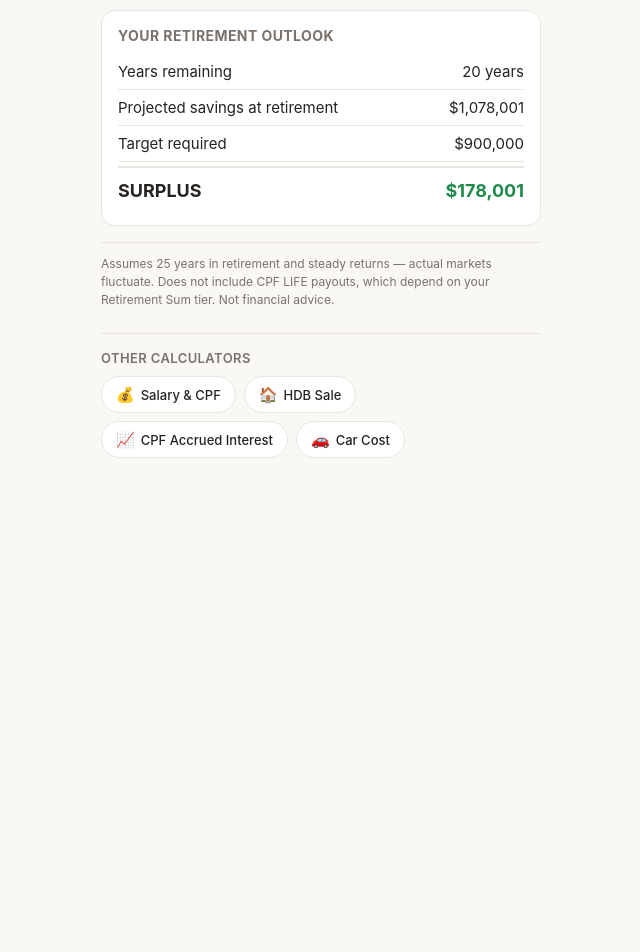
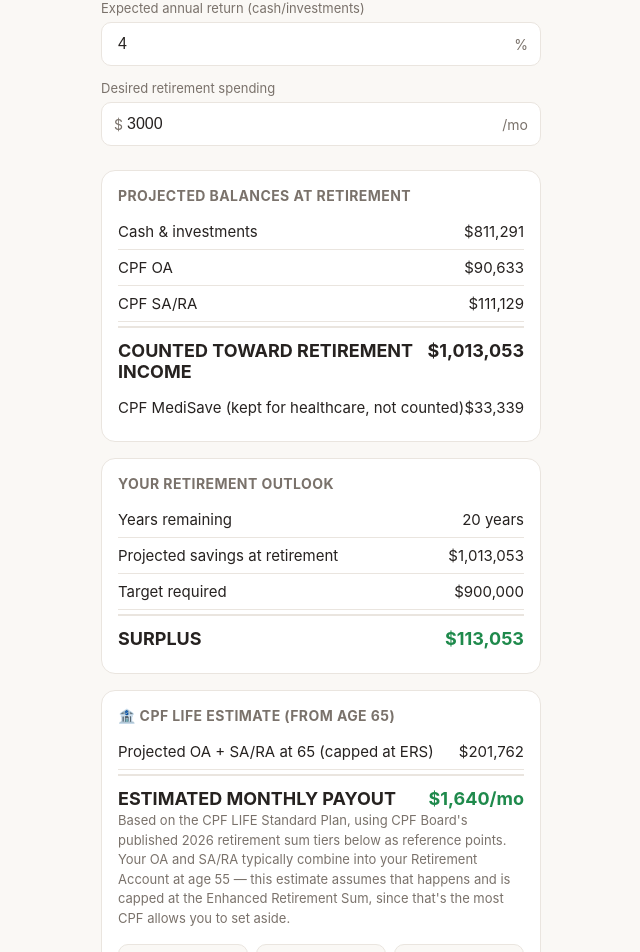
Before and after one commit to macmelvin/SG-Money-CPF-HDB-Calculator, a React (Vite) app: page /retirement-calculator in a window 1280 px wide. Shown: the part 796-1748 px from the top of the page, without its empty margins (319-959 px from the left). Before the commit the page ends 1302 px from the top, so only its background shows below. Built offline with nearby package versions, Linux system fonts and the light colour scheme.

Commit message:
Retirement: break CPF into OA/MA/SA-RA, add CPF LIFE payout estimate

```diff
--- a/src/App.css
+++ b/src/App.css
@@ -255,6 +255,35 @@
   line-height: 1.5;
   margin: -6px 0 16px;
 }
+
+.cpf-life-tiers {
+  display: flex;
+  gap: 8px;
+  margin-top: 4px;
+}
+.cpf-life-tier {
+  flex: 1;
+  display: flex;
+  flex-direction: column;
+  align-items: center;
+  gap: 2px;
+  background: var(--bg);
+  border: 1px solid var(--border);
+  border-radius: 10px;
+  padding: 10px 6px;
+  text-align: center;
+}
+.cpf-life-tier-name {
+  font-size: 11px;
+  font-weight: 700;
+  letter-spacing: 0.04em;
+  color: var(--text-muted);
+}
+.cpf-life-tier-payout {
+  font-size: 12px;
+  font-weight: 600;
+  color: var(--positive);
+}
 .disclaimer {
   font-size: 12px;
   color: var(--text-muted);
--- a/src/calculators/RetirementCalculator.tsx
+++ b/src/calculators/RetirementCalculator.tsx
@@ -1,6 +1,6 @@
 import { useMemo, useState } from "react";
 import { CalcShell, Disclaimer, NumberField, ResultCard, ResultRow } from "../components/CalcShell";
-import { calculateRetirement, formatSgd } from "../lib/cpf";
+import { CPF_LIFE_STANDARD_PAYOUT_2026, CPF_RETIREMENT_SUMS_2026, calculateRetirement, formatSgd } from "../lib/cpf";
 import { usePageMeta } from "../lib/usePageMeta";
 import { clearCalculatorData, loadCalculatorData, saveCalculatorData } from "../lib/storage";
 import { downloadCalculatorPdf } from "../lib/pdf";
@@ -9,7 +9,9 @@ const DEFAULTS = {
   currentAge: 45,
   retirementAge: 65,
   currentSavings: 200000,
-  currentCpfRetirement: 120000,
+  currentOA: 55000,
+  currentSaRa: 50000,
+  currentMA: 15000,
   monthlyInvestment: 1000,
   expectedReturnPct: 4,
   desiredMonthlySpend: 3000,
@@ -20,15 +22,17 @@ const STORAGE_KEY = "retirement-calculator";
 export default function RetirementCalculator() {
   usePageMeta(
     "Singapore Retirement Calculator",
-    "Free retirement calculator for Singapore. See if your savings, CPF and monthly investments are on track to meet your target retirement income, and what to change if they're not."
+    "Free retirement calculator for Singapore. See if your savings, CPF (OA/MA/SA-RA) and monthly investments are on track to meet your target retirement income, plus an estimated CPF LIFE monthly payout."
   );
   const saved = loadCalculatorData<typeof DEFAULTS>(STORAGE_KEY);
-  const initial = saved?.data ?? DEFAULTS;
+  const initial = { ...DEFAULTS, ...(saved?.data ?? {}) };
 
   const [currentAge, setCurrentAge] = useState(initial.currentAge);
   const [retirementAge, setRetirementAge] = useState(initial.retirementAge);
   const [currentSavings, setCurrentSavings] = useState(initial.currentSavings);
-  const [currentCpfRetirement, setCurrentCpfRetirement] = useState(initial.currentCpfRetirement);
+  const [currentOA, setCurrentOA] = useState(initial.currentOA);
+  const [currentSaRa, setCurrentSaRa] = useState(initial.currentSaRa);
+  const [currentMA, setCurrentMA] = useState(initial.currentMA);
   const [monthlyInvestment, setMonthlyInvestment] = useState(initial.monthlyInvestment);
   const [expectedReturnPct, setExpectedReturnPct] = useState(initial.expectedReturnPct);
   const [desiredMonthlySpend, setDesiredMonthlySpend] = useState(initial.desiredMonthlySpend);
@@ -40,19 +44,33 @@ export default function RetirementCalculator() {
         currentAge,
         retirementAge,
         currentSavings,
-        currentCpfRetirement,
+        currentOA,
+        currentSaRa,
+        currentMA,
         monthlyInvestment,
         expectedReturnPct,
         desiredMonthlySpend,
       }),
-    [currentAge, retirementAge, currentSavings, currentCpfRetirement, monthlyInvestment, expectedReturnPct, desiredMonthlySpend]
+    [
+      currentAge,
+      retirementAge,
+      currentSavings,
+      currentOA,
+      currentSaRa,
+      currentMA,
+      monthlyInvestment,
+      expectedReturnPct,
+      desiredMonthlySpend,
+    ]
   );
 
   const clearInputs = () => {
     setCurrentAge(DEFAULTS.currentAge);
     setRetirementAge(DEFAULTS.retirementAge);
     setCurrentSavings(DEFAULTS.currentSavings);
-    setCurrentCpfRetirement(DEFAULTS.currentCpfRetirement);
+    setCurrentOA(DEFAULTS.currentOA);
+    setCurrentSaRa(DEFAULTS.currentSaRa);
+    setCurrentMA(DEFAULTS.currentMA);
     setMonthlyInvestment(DEFAULTS.monthlyInvestment);
     setExpectedReturnPct(DEFAULTS.expectedReturnPct);
     setDesiredMonthlySpend(DEFAULTS.desiredMonthlySpend);
@@ -65,7 +83,9 @@ export default function RetirementCalculator() {
       currentAge,
       retirementAge,
       currentSavings,
-      currentCpfRetirement,
+      currentOA,
+      currentSaRa,
+      currentMA,
       monthlyInvestment,
       expectedReturnPct,
       desiredMonthlySpend,
@@ -80,14 +100,20 @@ export default function RetirementCalculator() {
         { label: "Current age", value: String(currentAge) },
         { label: "Target retirement age", value: String(retirementAge) },
         { label: "Current savings (cash/investments)", value: formatSgd(currentSavings) },
-        { label: "Current CPF retirement savings", value: formatSgd(currentCpfRetirement) },
+        { label: "Current CPF Ordinary Account (OA)", value: formatSgd(currentOA) },
+        { label: "Current CPF Special/Retirement Account (SA/RA)", value: formatSgd(currentSaRa) },
+        { label: "Current CPF MediSave (MA)", value: formatSgd(currentMA) },
         { label: "Monthly investment", value: formatSgd(monthlyInvestment) },
-        { label: "Expected annual return", value: `${expectedReturnPct}%` },
+        { label: "Expected annual return (cash/investments)", value: `${expectedReturnPct}%` },
         { label: "Desired retirement spending", value: `${formatSgd(desiredMonthlySpend)}/mo` },
       ],
       results: [
         { label: "Years remaining", value: `${result.yearsToRetirement} years` },
-        { label: "Projected savings at retirement", value: formatSgd(result.projectedSavings) },
+        { label: "Projected cash & investments", value: formatSgd(result.projectedCash) },
+        { label: "Projected CPF OA", value: formatSgd(result.projectedOA) },
+        { label: "Projected CPF SA/RA", value: formatSgd(result.projectedSaRa) },
+        { label: "Projected CPF MediSave (not counted, healthcare only)", value: formatSgd(result.projectedMA) },
+        { label: "Total counted toward retirement income", value: formatSgd(result.projectedSavings) },
         { label: "Target required", value: formatSgd(result.targetRequired) },
         {
           label: result.onTrack ? "Surplus" : "Shortfall",
@@ -96,9 +122,11 @@ export default function RetirementCalculator() {
         ...(!result.onTrack
           ? [{ label: "Increase monthly savings to", value: formatSgd(result.suggestedMonthlySavings) }]
           : []),
+        { label: "Projected OA + SA/RA at retirement (capped at ERS)", value: formatSgd(result.cpfLife.retirementAccountBalance) },
+        { label: "Estimated CPF LIFE Standard Plan payout (from 65)", value: `${formatSgd(result.cpfLife.estimatedMonthlyPayout)}/mo` },
       ],
       disclaimer:
-        "Assumes 25 years in retirement and steady returns — actual markets fluctuate. Does not include CPF LIFE payouts, which depend on your Retirement Sum tier. Not financial advice.",
+        "Assumes 25 years in retirement and steady investment returns — actual markets fluctuate. CPF OA/SA/MediSave balances are projected at CPF's floor interest rates (OA 2.5%, SA/MA/RA 4%) with no further CPF contributions modelled. CPF LIFE payout is an indicative Standard Plan estimate for the 2026 cohort, interpolated between CPF Board's published BRS/FRS/ERS figures — actual payouts depend on your plan choice, gender, cohort and prevailing rates. Not financial advice.",
     });
   };
 
@@ -115,11 +143,21 @@ export default function RetirementCalculator() {
         <NumberField label="Current age" value={currentAge} onChange={setCurrentAge} />
         <NumberField label="Target retirement age" value={retirementAge} onChange={setRetirementAge} />
         <NumberField label="Current savings (cash/investments)" value={currentSavings} onChange={setCurrentSavings} prefix="$" step={1000} />
-        <NumberField label="Current CPF retirement savings" value={currentCpfRetirement} onChange={setCurrentCpfRetirement} prefix="$" step={1000} />
+        <NumberField label="CPF Ordinary Account (OA)" value={currentOA} onChange={setCurrentOA} prefix="$" step={1000} />
+        <NumberField label="CPF Special / Retirement Account (SA/RA)" value={currentSaRa} onChange={setCurrentSaRa} prefix="$" step={1000} />
+        <NumberField label="CPF MediSave (MA)" value={currentMA} onChange={setCurrentMA} prefix="$" step={1000} />
         <NumberField label="Monthly investment" value={monthlyInvestment} onChange={setMonthlyInvestment} prefix="$" step={100} />
-        <NumberField label="Expected annual return" value={expectedReturnPct} onChange={setExpectedReturnPct} suffix="%" step={0.5} />
+        <NumberField label="Expected annual return (cash/investments)" value={expectedReturnPct} onChange={setExpectedReturnPct} suffix="%" step={0.5} />
         <NumberField label="Desired retirement spending" value={desiredMonthlySpend} onChange={setDesiredMonthlySpend} prefix="$" suffix="/mo" step={100} />
       </div>
+
+      <ResultCard title="Projected Balances at Retirement">
+        <ResultRow label="Cash & investments" value={formatSgd(result.projectedCash)} />
+        <ResultRow label="CPF OA" value={formatSgd(result.projectedOA)} />
+        <ResultRow label="CPF SA/RA" value={formatSgd(result.projectedSaRa)} />
+        <ResultRow label="COUNTED TOWARD RETIREMENT INCOME" value={formatSgd(result.projectedSavings)} emphasis />
+        <ResultRow label="CPF MediSave (kept for healthcare, not counted)" value={formatSgd(result.projectedMA)} />
+      </ResultCard>
 
       <ResultCard title="Your Retirement Outlook">
         <ResultRow label="Years remaining" value={`${result.yearsToRetirement} years`} />
@@ -139,9 +177,50 @@ export default function RetirementCalculator() {
         </ResultCard>
       )}
 
+      <ResultCard title="🏦 CPF LIFE Estimate (from age 65)">
+        <ResultRow
+          label="Projected OA + SA/RA at 65 (capped at ERS)"
+          value={formatSgd(result.cpfLife.retirementAccountBalance)}
+        />
+        <ResultRow
+          label="ESTIMATED MONTHLY PAYOUT"
+          value={`${formatSgd(result.cpfLife.estimatedMonthlyPayout)}/mo`}
+          emphasis
+          positive
+        />
+        <p className="explainer">
+          Based on the CPF LIFE Standard Plan, using CPF Board's published 2026 retirement sum tiers below as
+          reference points. Your OA and SA/RA typically combine into your Retirement Account at age 55 — this
+          estimate assumes that happens and is capped at the Enhanced Retirement Sum, since that's the most CPF
+          allows you to set aside.
+        </p>
+        <div className="cpf-life-tiers">
+          <div className="cpf-life-tier">
+            <span className="cpf-life-tier-name">BRS</span>
+            <span>{formatSgd(CPF_RETIREMENT_SUMS_2026.brs)}</span>
+            <span className="cpf-life-tier-payout">~{formatSgd(CPF_LIFE_STANDARD_PAYOUT_2026.brs)}/mo</span>
+          </div>
+          <div className="cpf-life-tier">
+            <span className="cpf-life-tier-name">FRS</span>
+            <span>{formatSgd(CPF_RETIREMENT_SUMS_2026.frs)}</span>
+            <span className="cpf-life-tier-payout">~{formatSgd(CPF_LIFE_STANDARD_PAYOUT_2026.frs)}/mo</span>
+          </div>
+          <div className="cpf-life-tier">
+            <span className="cpf-life-tier-name">ERS</span>
+            <span>{formatSgd(CPF_RETIREMENT_SUMS_2026.ers)}</span>
+            <span className="cpf-life-tier-payout">~{formatSgd(CPF_LIFE_STANDARD_PAYOUT_2026.ers)}/mo</span>
+          </div>
+        </div>
+      </ResultCard>
+
       <Disclaimer>
-        Assumes 25 years in retirement and steady returns — actual markets fluctuate. Does not include CPF LIFE
-        payouts, which depend on your Retirement Sum tier. Not financial advice.
+        Assumes 25 years in retirement and steady investment returns — actual markets fluctuate. CPF OA/SA/MediSave
+        balances are projected at CPF's floor interest rates (OA 2.5%, SA/MA/RA 4%) with no further CPF
+        contributions modelled between now and retirement. The CPF LIFE payout is an indicative Standard Plan
+        estimate for the 2026 cohort, interpolated between CPF Board's published BRS/FRS/ERS figures — actual
+        payouts depend on your plan choice (Standard/Basic/Escalating), gender, cohort and prevailing interest
+        rates. For a personalised figure, use the official CPF LIFE Estimator on the CPF Board website. Not
+        financial advice.
       </Disclaimer>
     </CalcShell>
   );
--- a/src/lib/cpf.ts
+++ b/src/lib/cpf.ts
@@ -148,24 +148,90 @@ export function calculateAccruedInterest(input: AccruedInterestInput): AccruedIn
   };
 }
 
+// CPF Ordinary Account floor interest rate. Special/MediSave/Retirement Accounts
+// (SMRA) earn a higher floor rate. Actual accounts can earn more via extra interest
+// on the first tranches of savings — ignored here for simplicity, same approach as
+// the accrued-interest calculator.
+export const CPF_OA_RATE = 0.025;
+export const CPF_SMRA_RATE = 0.04;
+
+// Basic / Full / Enhanced Retirement Sum figures for members turning 55 in 2026,
+// and the indicative CPF LIFE Standard Plan monthly payout (from age 65) CPF Board
+// publishes for each tier. Sourced from CPF Board planning guidance for the 2026
+// cohort — these change most years, so treat as illustrative, not exact.
+export const CPF_RETIREMENT_SUMS_2026 = {
+  brs: 110200,
+  frs: 220400,
+  ers: 440800,
+};
+
+export const CPF_LIFE_STANDARD_PAYOUT_2026 = {
+  brs: 950,
+  frs: 1780,
+  ers: 3440,
+};
+
+export interface CpfLifeEstimate {
+  retirementAccountBalance: number; // capped at ERS, since RA can't be topped up beyond it
+  estimatedMonthlyPayout: number;
+  nearestTier: "Below BRS" | "BRS" | "Between BRS and FRS" | "FRS" | "Between FRS and ERS" | "ERS or above";
+}
+
+// Piecewise-linear interpolation between the published BRS/FRS/ERS payout anchor
+// points. CPF Board doesn't publish a continuous formula, but payouts scale close
+// to linearly with the Retirement Account balance within each band.
+export function estimateCpfLifePayout(raBalance: number): CpfLifeEstimate {
+  const { brs, frs, ers } = CPF_RETIREMENT_SUMS_2026;
+  const { brs: brsP, frs: frsP, ers: ersP } = CPF_LIFE_STANDARD_PAYOUT_2026;
+  const capped = Math.max(0, Math.min(raBalance, ers));
+
+  let payout: number;
+  let nearestTier: CpfLifeEstimate["nearestTier"];
+  if (capped <= brs) {
+    payout = brs === 0 ? 0 : (capped / brs) * brsP;
+    nearestTier = capped === brs ? "BRS" : "Below BRS";
+  } else if (capped <= frs) {
+    const t = (capped - brs) / (frs - brs);
+    payout = brsP + t * (frsP - brsP);
+    nearestTier = capped === frs ? "FRS" : "Between BRS and FRS";
+  } else {
+    const t = (capped - frs) / (ers - frs);
+    payout = frsP + t * (ersP - frsP);
+    nearestTier = capped === ers ? "ERS or above" : "Between FRS and ERS";
+  }
+
+  return {
+    retirementAccountBalance: Math.round(capped),
+    estimatedMonthlyPayout: Math.round(payout),
+    nearestTier,
+  };
+}
+
 export interface RetirementInput {
   currentAge: number;
   retirementAge: number;
   currentSavings: number;
-  currentCpfRetirement: number;
+  currentOA: number;
+  currentSaRa: number; // Special Account (pre-55) / Retirement Account (55+)
+  currentMA: number; // MediSave — reserved for healthcare, not counted toward retirement income
   monthlyInvestment: number;
-  expectedReturnPct: number; // annual, e.g. 4 for 4%
+  expectedReturnPct: number; // annual, e.g. 4 for 4% — applies to cash/investments only
   desiredMonthlySpend: number;
   yearsInRetirement?: number; // default 25
 }
 
 export interface RetirementResult {
   yearsToRetirement: number;
-  projectedSavings: number;
+  projectedCash: number;
+  projectedOA: number;
+  projectedSaRa: number;
+  projectedMA: number;
+  projectedSavings: number; // cash + OA + SA/RA — the pot counted toward retirement income
   targetRequired: number;
   shortfall: number; // positive = shortfall, negative = surplus
   onTrack: boolean;
   suggestedMonthlySavings: number;
+  cpfLife: CpfLifeEstimate;
 }
 
 export function calculateRetirement(input: RetirementInput): RetirementResult {
@@ -173,7 +239,9 @@ export function calculateRetirement(input: RetirementInput): RetirementResult {
     currentAge,
     retirementAge,
     currentSavings,
-    currentCpfRetirement,
+    currentOA,
+    currentSaRa,
+    currentMA,
     monthlyInvestment,
     expectedReturnPct,
     desiredMonthlySpend,
@@ -181,30 +249,59 @@ export function calculateRetirement(input: RetirementInput): RetirementResult {
   } = input;
 
   const yearsToRetirement = Math.max(0, retirementAge - currentAge);
-  const r = expectedReturnPct / 100 / 12;
   const n = yearsToRetirement * 12;
-  const startingPot = currentSavings + currentCpfRetirement;
 
-  // Future value of current savings + monthly contributions (ordinary annuity).
-  const fvLumpSum = startingPot * Math.pow(1 + r, n);
-  const fvContributions = r === 0 ? monthlyInvestment * n : monthlyInvestment * ((Math.pow(1 + r, n) - 1) / r);
-  const projectedSavings = Math.round(fvLumpSum + fvContributions);
+  const rInvest = expectedReturnPct / 100 / 12;
+  const rOA = CPF_OA_RATE / 12;
+  const rSmra = CPF_SMRA_RATE / 12;
+
+  // Future value of cash/investments: current lump sum + monthly contributions (ordinary annuity),
+  // growing at the user's own expected return.
+  const fvLumpSumCash = currentSavings * Math.pow(1 + rInvest, n);
+  const fvContributions =
+    rInvest === 0 ? monthlyInvestment * n : monthlyInvestment * ((Math.pow(1 + rInvest, n) - 1) / rInvest);
+  const projectedCash = Math.round(fvLumpSumCash + fvContributions);
+
+  // CPF balances grow at their own fixed floor rates, not the user's investment assumption.
+  // This does not model further CPF contributions between now and retirement.
+  const projectedOA = Math.round(currentOA * Math.pow(1 + rOA, n));
+  const projectedSaRa = Math.round(currentSaRa * Math.pow(1 + rSmra, n));
+  const projectedMA = Math.round(currentMA * Math.pow(1 + rSmra, n));
+
+  const projectedSavings = projectedCash + projectedOA + projectedSaRa;
 
   const targetRequired = Math.round(desiredMonthlySpend * 12 * yearsInRetirement);
   const shortfall = targetRequired - projectedSavings;
   const onTrack = shortfall <= 0;
 
-  // Solve for the monthly contribution needed to close the gap (holding lump sum fixed).
+  // Solve for the monthly contribution needed to close the gap (holding CPF and the cash lump sum fixed —
+  // CPF balances aren't something a user can top up from this calculator).
   let suggestedMonthlySavings = monthlyInvestment;
   if (!onTrack && n > 0) {
-    const neededContribFv = targetRequired - fvLumpSum;
+    const neededContribFv = targetRequired - fvLumpSumCash - projectedOA - projectedSaRa;
     suggestedMonthlySavings = Math.round(
-      r === 0 ? neededContribFv / n : neededContribFv / ((Math.pow(1 + r, n) - 1) / r)
+      rInvest === 0 ? neededContribFv / n : neededContribFv / ((Math.pow(1 + rInvest, n) - 1) / rInvest)
     );
     if (suggestedMonthlySavings < monthlyInvestment) suggestedMonthlySavings = monthlyInvestment;
   }
 
-  return { yearsToRetirement, projectedSavings, targetRequired, shortfall, onTrack, suggestedMonthlySavings };
+  // CPF LIFE payout estimate uses projected OA + SA/RA (capped at the Enhanced Retirement Sum,
+  // since that's the most one can set aside in the Retirement Account at 55).
+  const cpfLife = estimateCpfLifePayout(projectedOA + projectedSaRa);
+
+  return {
+    yearsToRetirement,
+    projectedCash,
+    projectedOA,
+    projectedSaRa,
+    projectedMA,
+    projectedSavings,
+    targetRequired,
+    shortfall,
+    onTrack,
+    suggestedMonthlySavings,
+    cpfLife,
+  };
 }
 
 export interface CarCostInput {
```
